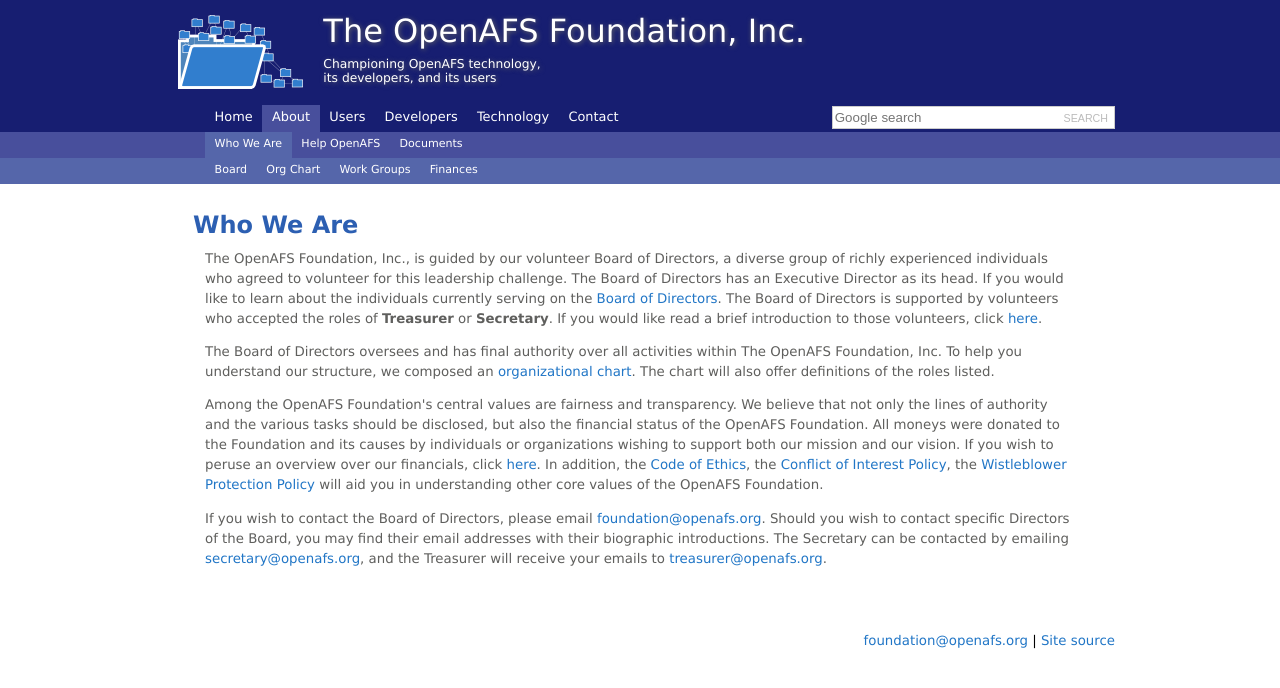
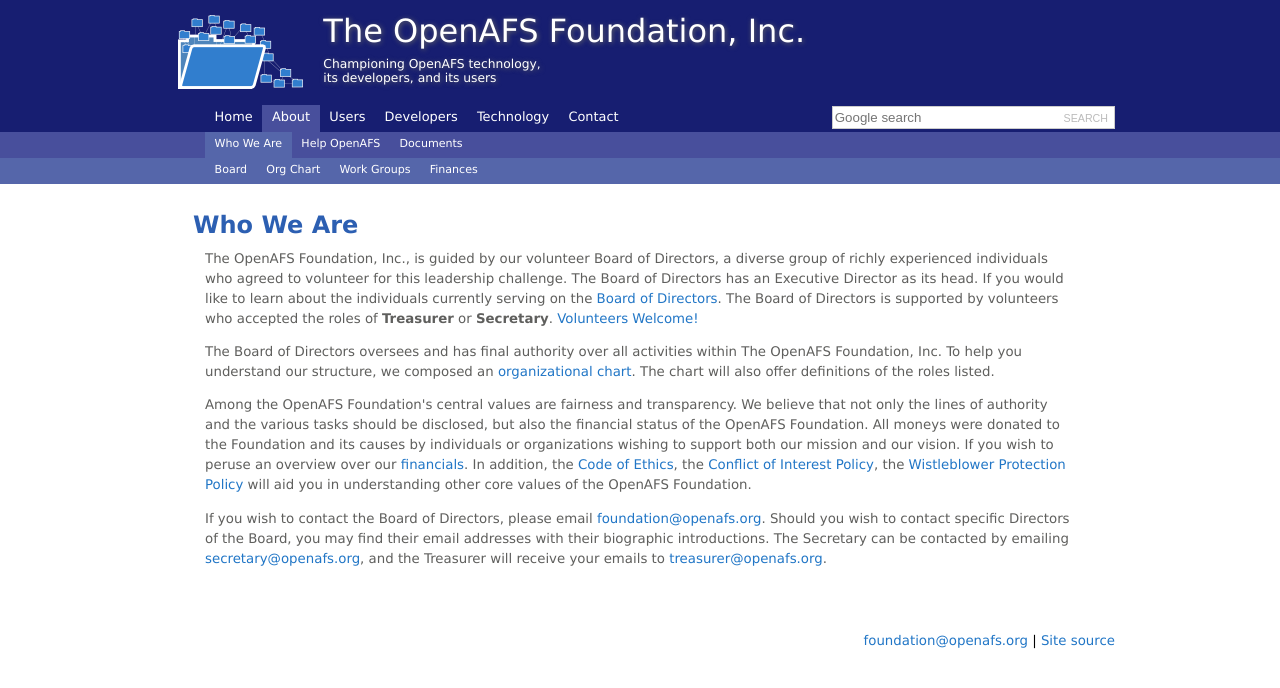
Before and after one commit to openafsfoundation/openafsfoundation.org, a Jekyll site: the page built from about/who/index.md, in a window 1280 px wide. Shown: the top 688 px of the page. Built offline with Jekyll 4.4.1, drawn with Linux system fonts in a browser that asks for light colours.

Commit message:
Update index.md

```diff
--- a/about/who/index.md
+++ b/about/who/index.md
@@ -11,8 +11,7 @@
 head.  If you would like to learn about the individuals currently serving on
 the [Board of Directors](/openafsfoundation.org/about/board/).  The Board of
 Directors is supported by volunteers who accepted the roles of **Treasurer** or
-**Secretary**.  If you would like read a brief introduction to those volunteers,
-click [here](/openafsfoundation.org/help/volunteer/).
+**Secretary**. [Volunteers Welcome!](/openafsfoundation.org/help/volunteer/)
 
 The Board of Directors oversees and has final authority over all activities
 within The OpenAFS Foundation, Inc.  To help you understand our structure, we
@@ -24,7 +23,7 @@
 disclosed, but also the financial status of the OpenAFS Foundation.  All moneys
 were donated to the Foundation and its causes by individuals or organizations
 wishing to support both our mission and our vision.  If you wish to peruse an
-overview over our financials, click [here](/openafsfoundation.org/about/finance/).  In addition, the
+overview over our [financials](/openafsfoundation.org/about/finance/).  In addition, the
 [Code of Ethics](/openafsfoundation.org/docs/openafs-foundation-coi-policy.pdf), the [Conflict of Interest
 Policy](/openafsfoundation.org/docs/openafs-foundation-coe.pdf), the [Wistleblower Protection Policy](/openafsfoundation.org/docs/openafs-foundation-whistleblower-policy.pdf)
 will aid you in understanding other core values of the OpenAFS Foundation.
```
